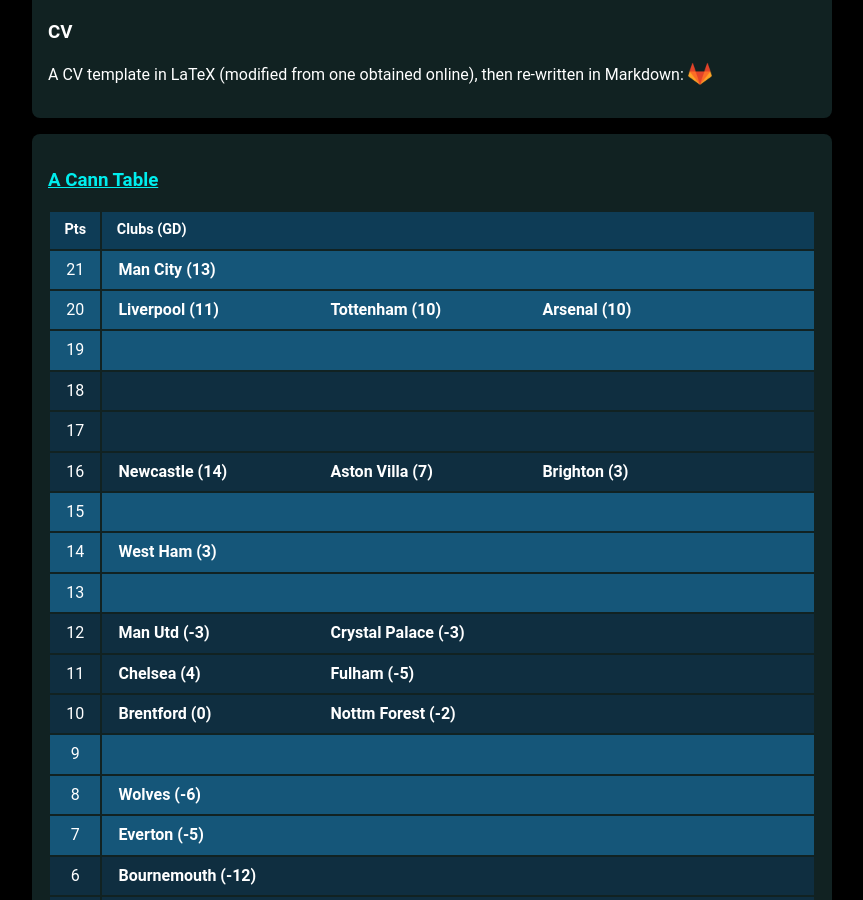
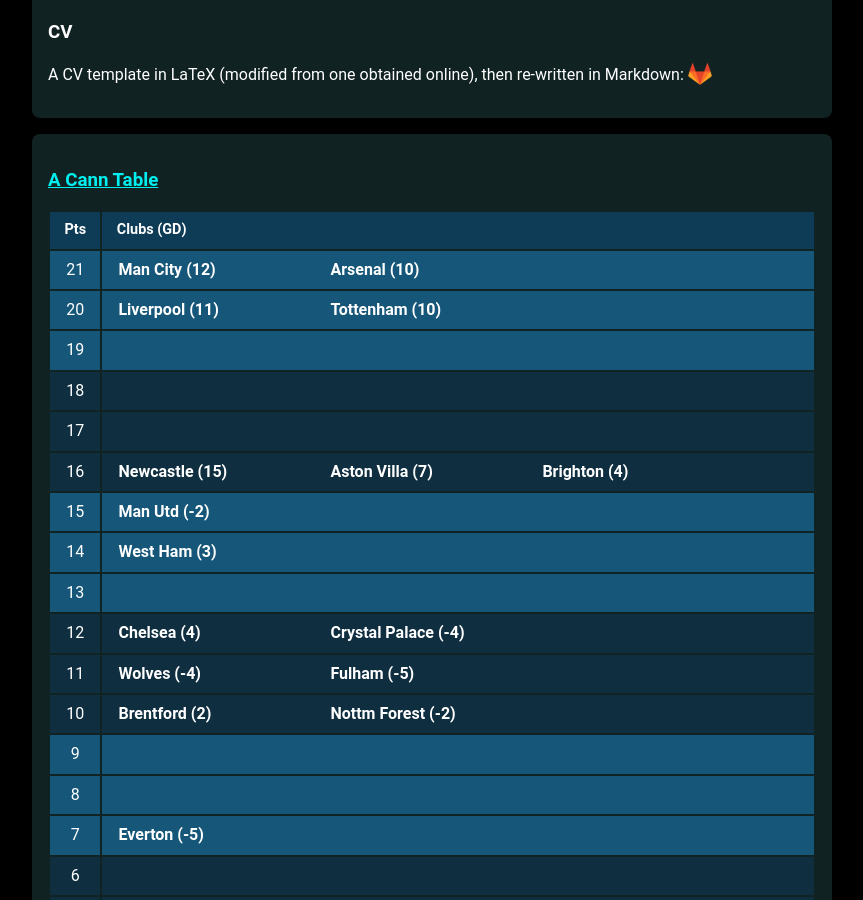
Before and after one commit to muru/muru.github.io, a Jekyll site: the page built from resources.md, in a window 1280 px wide and 900 px high, scrolled down 1235 px. Shown: the whole window, without its empty margins (208-1071 px from the left). Built offline with Jekyll 4.4.1, drawn with Linux system fonts in a browser that asks for light colours; some web fonts are replaced; some of the changed text lies outside the part shown.

Commit message:
updated cann-table: Mon 23 Oct 00:01:02 JST 2023

```diff
--- a/cann-table.html
+++ b/cann-table.html
@@ -3,7 +3,8 @@
 	<tr class="cann-row-1">
 		<td class="cann-point"> 21 </td>
 		<td class="cann-clubs">
-			<span class="club-name"> Man City (13) </span>
+			<span class="club-name"> Man City (12) </span>
+			<span class="club-name"> Arsenal (10) </span>
 		</td>
  	</tr>
 	<tr class="cann-row-1">
@@ -11,7 +12,6 @@
 		<td class="cann-clubs">
 			<span class="club-name"> Liverpool (11) </span>
 			<span class="club-name"> Tottenham (10) </span>
-			<span class="club-name"> Arsenal (10) </span>
 		</td>
  	</tr>
 	<tr class="cann-row-1">
@@ -32,14 +32,15 @@
 	<tr class="cann-row-2">
 		<td class="cann-point"> 16 </td>
 		<td class="cann-clubs">
-			<span class="club-name"> Newcastle (14) </span>
+			<span class="club-name"> Newcastle (15) </span>
 			<span class="club-name"> Aston Villa (7) </span>
-			<span class="club-name"> Brighton (3) </span>
+			<span class="club-name"> Brighton (4) </span>
 		</td>
  	</tr>
 	<tr class="cann-row-1">
 		<td class="cann-point"> 15 </td>
 		<td class="cann-clubs">
+			<span class="club-name"> Man Utd (-2) </span>
 		</td>
  	</tr>
 	<tr class="cann-row-1">
@@ -56,21 +57,21 @@
 	<tr class="cann-row-2">
 		<td class="cann-point"> 12 </td>
 		<td class="cann-clubs">
-			<span class="club-name"> Man Utd (-3) </span>
-			<span class="club-name"> Crystal Palace (-3) </span>
+			<span class="club-name"> Chelsea (4) </span>
+			<span class="club-name"> Crystal Palace (-4) </span>
 		</td>
  	</tr>
 	<tr class="cann-row-2">
 		<td class="cann-point"> 11 </td>
 		<td class="cann-clubs">
-			<span class="club-name"> Chelsea (4) </span>
+			<span class="club-name"> Wolves (-4) </span>
 			<span class="club-name"> Fulham (-5) </span>
 		</td>
  	</tr>
 	<tr class="cann-row-2">
 		<td class="cann-point"> 10 </td>
 		<td class="cann-clubs">
-			<span class="club-name"> Brentford (0) </span>
+			<span class="club-name"> Brentford (2) </span>
 			<span class="club-name"> Nottm Forest (-2) </span>
 		</td>
  	</tr>
@@ -82,7 +83,6 @@
 	<tr class="cann-row-1">
 		<td class="cann-point"> 8 </td>
 		<td class="cann-clubs">
-			<span class="club-name"> Wolves (-6) </span>
 		</td>
  	</tr>
 	<tr class="cann-row-1">
@@ -94,7 +94,6 @@
 	<tr class="cann-row-2">
 		<td class="cann-point"> 6 </td>
 		<td class="cann-clubs">
-			<span class="club-name"> Bournemouth (-12) </span>
 		</td>
  	</tr>
 	<tr class="cann-row-2">
@@ -106,12 +105,13 @@
 	<tr class="cann-row-2">
 		<td class="cann-point"> 4 </td>
 		<td class="cann-clubs">
-			<span class="club-name"> Burnley (-14) </span>
+			<span class="club-name"> Burnley (-16) </span>
 		</td>
  	</tr>
 	<tr class="cann-row-1">
 		<td class="cann-point"> 3 </td>
 		<td class="cann-clubs">
+			<span class="club-name"> Bournemouth (-14) </span>
 		</td>
  	</tr>
 	<tr class="cann-row-1">
@@ -122,8 +122,8 @@
 	<tr class="cann-row-1">
 		<td class="cann-point"> 1 </td>
 		<td class="cann-clubs">
-			<span class="club-name"> Sheff Utd (-16) </span>
+			<span class="club-name"> Sheff Utd (-17) </span>
 		</td>
  	</tr>
 </table>
-<span id="cann-gen-note"> Generated on  Sunday, 22 October 2023 at 00:03 JST. </span>
+<span id="cann-gen-note"> Generated on  Monday, 23 October 2023 at 00:01 JST. </span>
```
